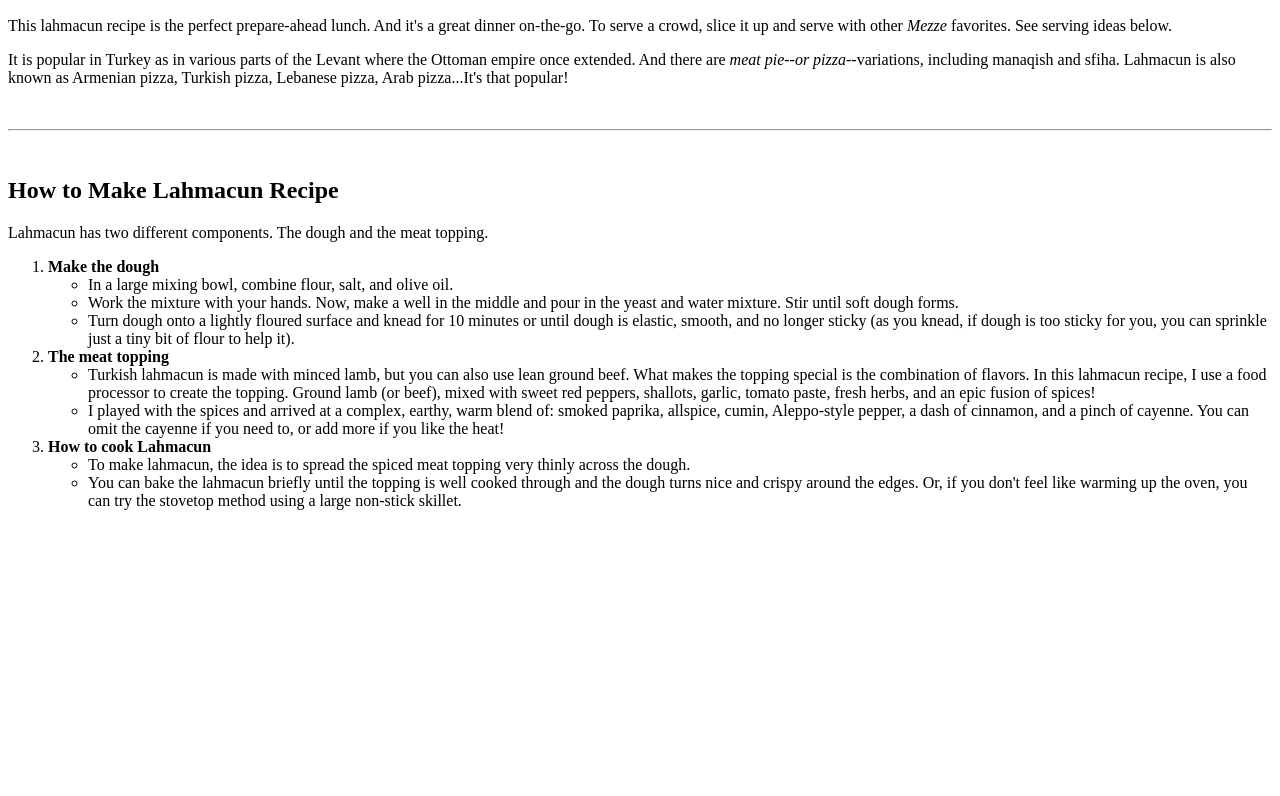
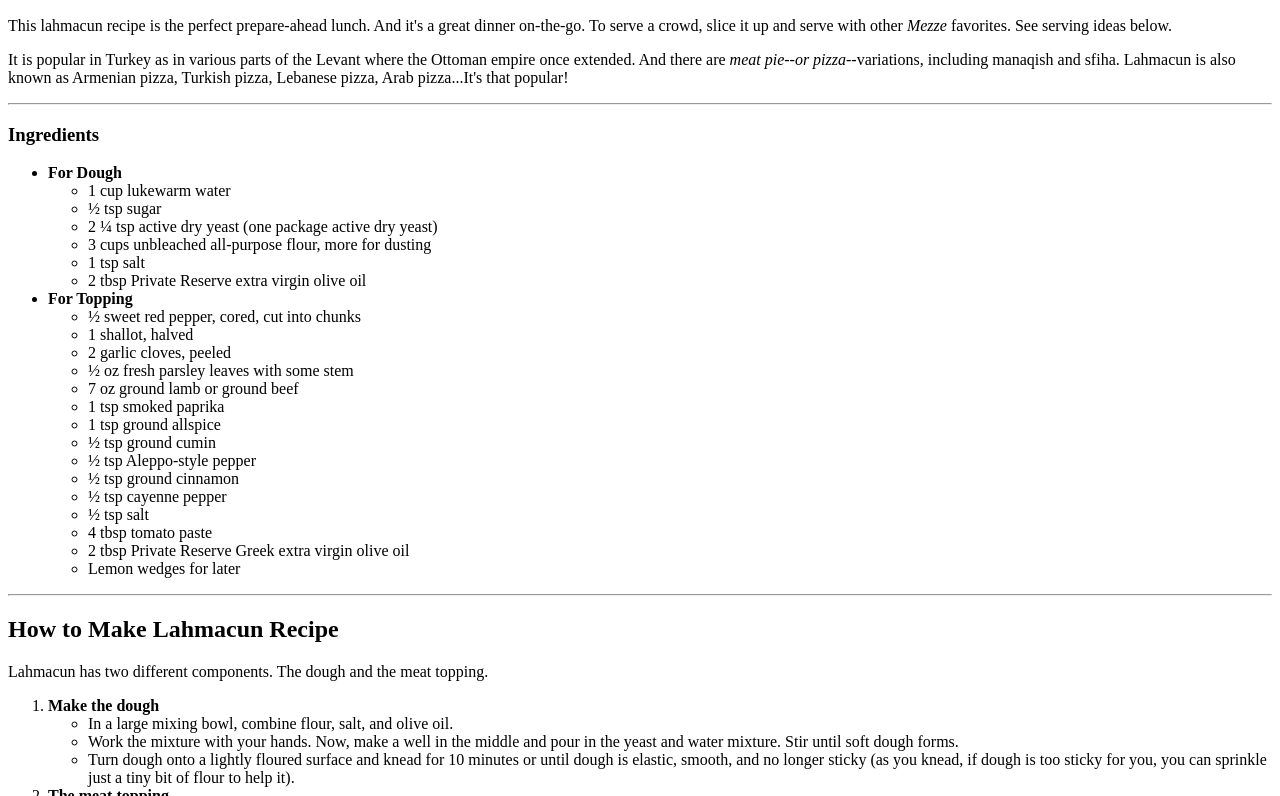
Before and after one commit to morportakal/odin-recipes, a plain HTML site: page recipes/lahmacun.html in a window 1280 px wide. Shown: the part 434-1230 px from the top of the page. Before the commit the page ends 960 px from the top, so only its background shows below. Drawn offline with Linux system fonts and the light colour scheme.

Commit message:
Ingredients for Lahmacun added

```diff
--- a/recipes/lahmacun.html
+++ b/recipes/lahmacun.html
@@ -18,9 +18,46 @@
     <p>It is popular in Turkey as in various parts of the Levant where the Ottoman empire once extended.
         And there are <em>meat pie--or pizza--</em>variations, including manaqish and sfiha. Lahmacun is also known as Armenian pizza, Turkish pizza,
         Lebanese pizza, Arab pizza...It's that popular!</p>
-    <br>
+
     <hr>
-    <br>
+
+    <h3>Ingredients</h3>
+    <ul>
+        <li><strong>For Dough</strong>
+            <ul>
+                <li>1 cup lukewarm water</li>
+                <li>½ tsp sugar</li>
+                <li>2 ¼ tsp active dry yeast (one package active dry yeast)</li>
+                <li>3 cups unbleached all-purpose flour, more for dusting</li>
+                <li>1 tsp salt</li>
+                <li>2 tbsp Private Reserve extra virgin olive oil</li>
+            </ul>
+        </li>
+
+        <li><strong>For Topping</strong>
+            <ul>
+                <li>½ sweet red pepper, cored, cut into chunks</li>
+                <li>1 shallot, halved</li>
+                <li>2 garlic cloves, peeled</li>
+                <li>½ oz fresh parsley leaves with some stem</li>
+                <li>7 oz ground lamb or ground beef</li>
+                <li>1 tsp smoked paprika</li>
+                <li>1 tsp ground allspice</li>
+                <li>½ tsp ground cumin</li>
+                <li>½ tsp Aleppo-style pepper</li>
+                <li>½ tsp ground cinnamon</li>
+                <li>½ tsp cayenne pepper</li>
+                <li>½ tsp salt</li>
+                <li>4 tbsp tomato paste</li>
+                <li>2 tbsp Private Reserve Greek extra virgin olive oil</li>
+                <li>Lemon wedges for later</li>
+
+            </ul>
+        </li>
+    </ul>
+
+    <hr>
+
     <h2>How to Make Lahmacun Recipe</h2>
     <p>Lahmacun has two different components. The dough and the meat topping.</p>
     <ol>
```
